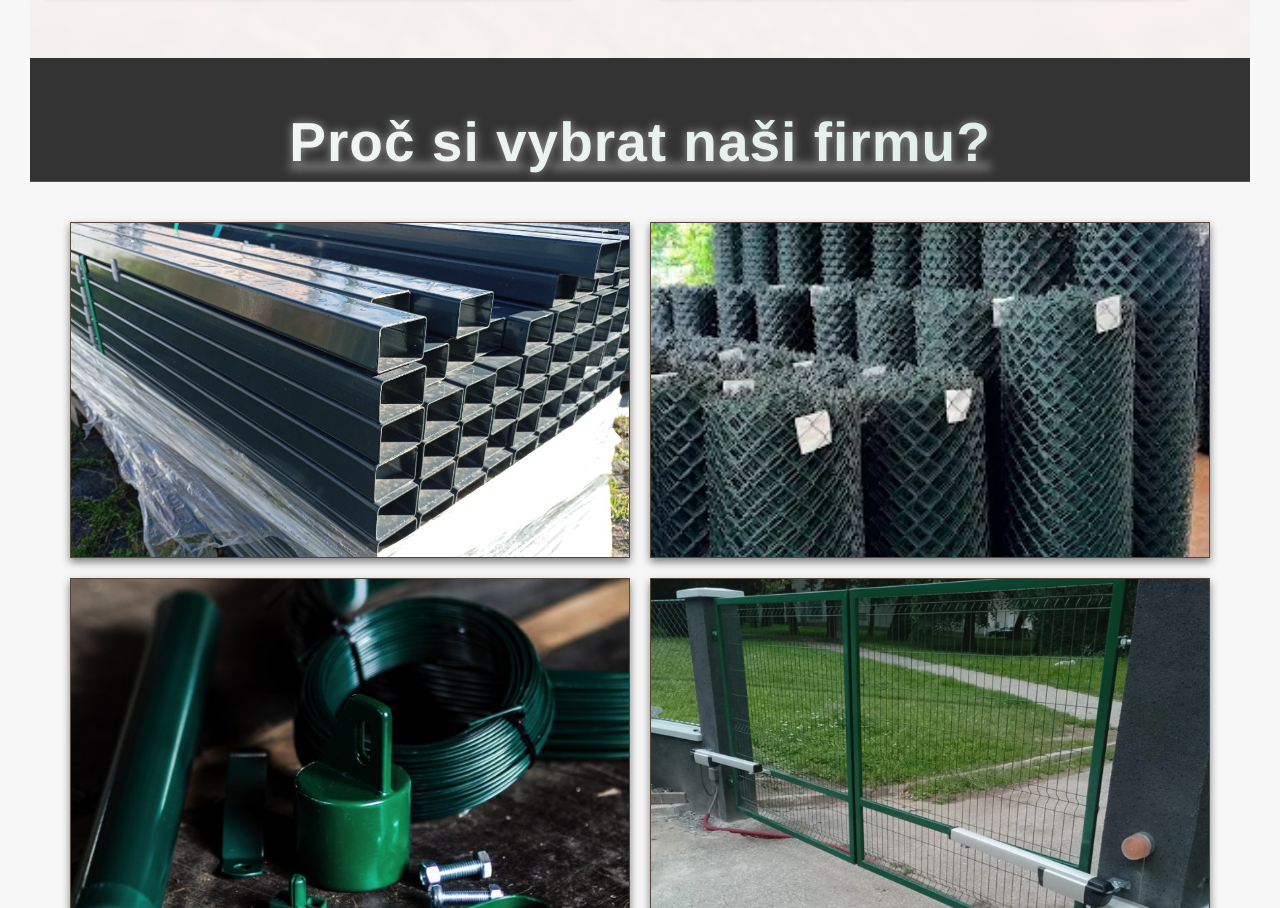
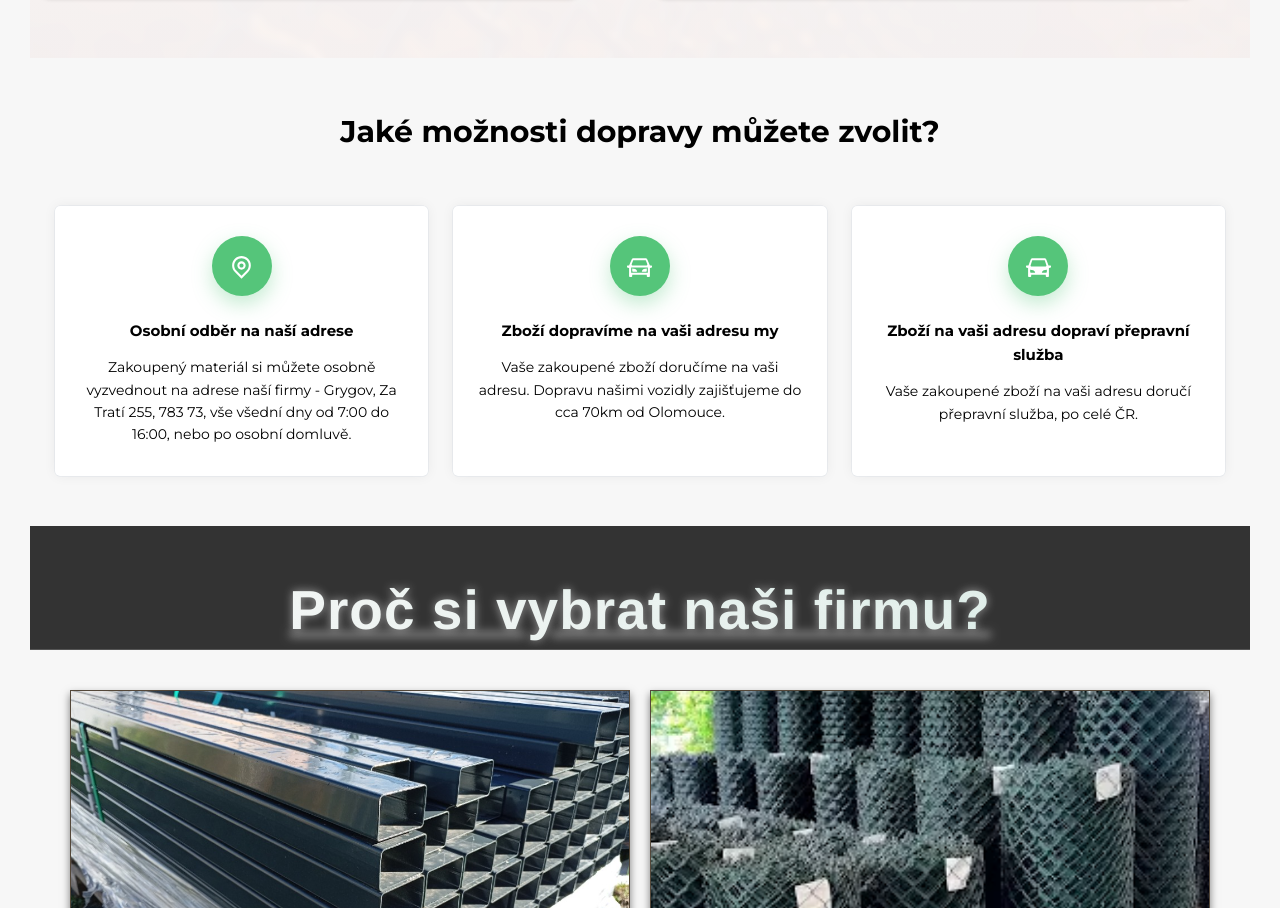
Before and after one commit to Dusaan00/pletivo, a Next.js app: page / in a window 1280 px wide. Shown: the part 1598-2506 px from the top of the page. Built offline with nearby package versions, Linux system fonts and the light colour scheme.

Commit message:
transport

```diff
--- /dev/null
+++ b/src/app/Components/Doprava.tsx
@@ -0,0 +1,62 @@
+import "../Sass/_doprava.scss";
+import { basePath } from "../functions/Env";
+import { RiMapPinLine, RiRoadsterLine, RiRoadsterFill } from "react-icons/ri";
+
+function Doprava() {
+  return (
+    <section className="section-doprava">
+      <div className="doprava-container">
+        <h2 className="doprava-h2">Jaké možnosti dopravy můžete zvolit?</h2>
+        <ul className="doprava-list">
+          <li>
+            <div className="doprava-card">
+              <div className="doprava-card-icon">
+                <RiMapPinLine />
+              </div>
+              <h3 className="doprava-card-title">
+                Osobní odběr na naší adrese
+              </h3>
+              <p className="doprava-card-text">
+                Zakoupený materiál si můžete osobně vyzvednout na adrese naší
+                firmy - Grygov, Za Tratí 255, 783 73, vše všední dny od 7:00 do
+                16:00, nebo po osobní domluvě.
+              </p>
+            </div>
+          </li>
+
+          <li>
+            <div className="doprava-card">
+              <div className="doprava-card-icon">
+                <RiRoadsterLine />
+              </div>
+              <h3 className="doprava-card-title">
+                Zboží dopravíme na vaši adresu my
+              </h3>
+              <p className="doprava-card-text">
+                Vaše zakoupené zboží doručíme na vaši adresu. Dopravu našimi
+                vozidly zajišťujeme do cca 70km od Olomouce.
+              </p>
+            </div>
+          </li>
+
+          <li>
+            <div className="doprava-card">
+              <div className="doprava-card-icon">
+                <RiRoadsterFill />
+              </div>
+              <h3 className="doprava-card-title">
+                Zboží na vaši adresu dopraví přepravní služba
+              </h3>
+              <p className="doprava-card-text">
+                Vaše zakoupené zboží na vaši adresu doručí přepravní služba, po
+                celé ČR.
+              </p>
+            </div>
+          </li>
+        </ul>
+      </div>
+    </section>
+  );
+}
+
+export default Doprava;
--- /dev/null
+++ b/src/app/Sass/_doprava.scss
@@ -0,0 +1,63 @@
+@use "./variables" as *;
+
+.section-doprava {
+  margin-top: 5rem;
+  margin-bottom: 5rem;
+  font-family: "Montserrat", sans-serif;
+  color: black;
+  text-align: center;
+}
+
+.doprava-container {
+  max-width: 1200px;
+  margin-inline: auto;
+  padding-inline: 1.5rem;
+}
+
+.doprava-h2 {
+  margin-block-end: 5rem;
+  font-size: 3rem;
+}
+
+.doprava-list {
+  display: grid;
+  grid-template-columns: repeat(auto-fit, minmax(260px, 1fr));
+  gap: 2.5rem;
+  list-style: none;
+  padding: 0;
+  margin: 0;
+}
+
+.doprava-card {
+  padding: 3rem 2.5rem;
+  box-shadow:
+    0 0 0 0.05rem hsla(214, 88%, 27%, 0.08),
+    0 0 1.25rem hsla(216, 14%, 14%, 0.06);
+  border-radius: 5px;
+  background-color: #fff;
+  height: 100%;
+}
+
+.doprava-card-icon {
+  width: 6rem;
+  height: 6rem;
+  background-color: #55c57a;
+  display: grid;
+  place-items: center;
+  color: #fff;
+  font-size: 2.5rem;
+  border-radius: 50%;
+  margin-inline: auto;
+  box-shadow: 0 8px 20px rgba(85, 197, 122, 0.35);
+}
+
+.doprava-card-title {
+  margin-block: 1.6rem 1rem;
+  font-size: 1.5rem;
+  margin-top: 2.3rem;
+  margin-bottom: 1.3rem;
+}
+
+.doprava-card-text {
+  font-size: 1.4rem;
+}
--- a/src/app/page.tsx
+++ b/src/app/page.tsx
@@ -1,5 +1,6 @@
 import Intro from "./Components/Intro";
 import Over from "./Components/Overview";
+import Doprava from "./Components/Doprava";
 import Proc from "./Components/Proc";
 import Features from "./Components/Features";
 import About from "./Components/About";
@@ -10,6 +11,7 @@ export default function Home() {
     <div>
       <Intro />
       <Over />
+      <Doprava />
       <Proc />
       <Features />
       <About />
```
